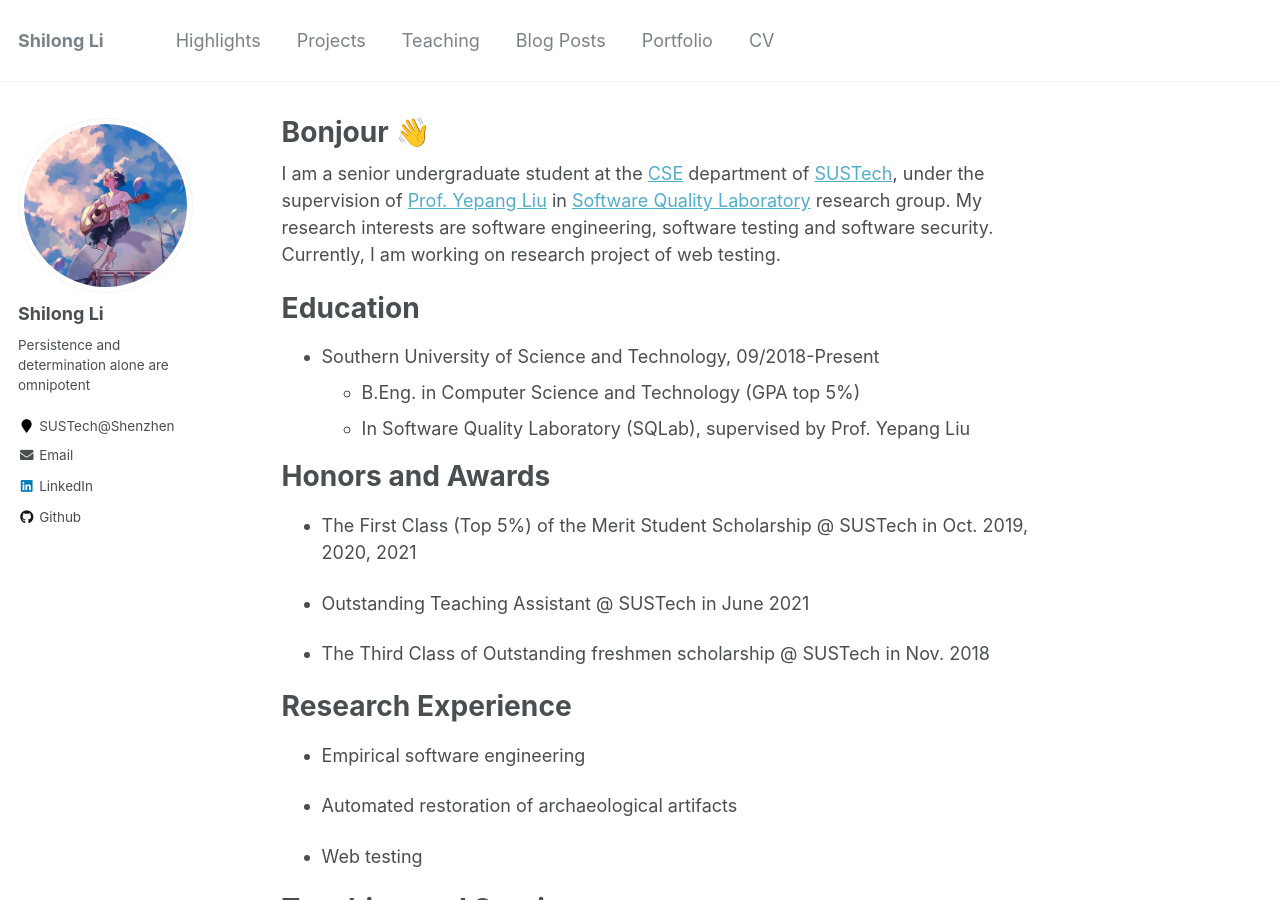
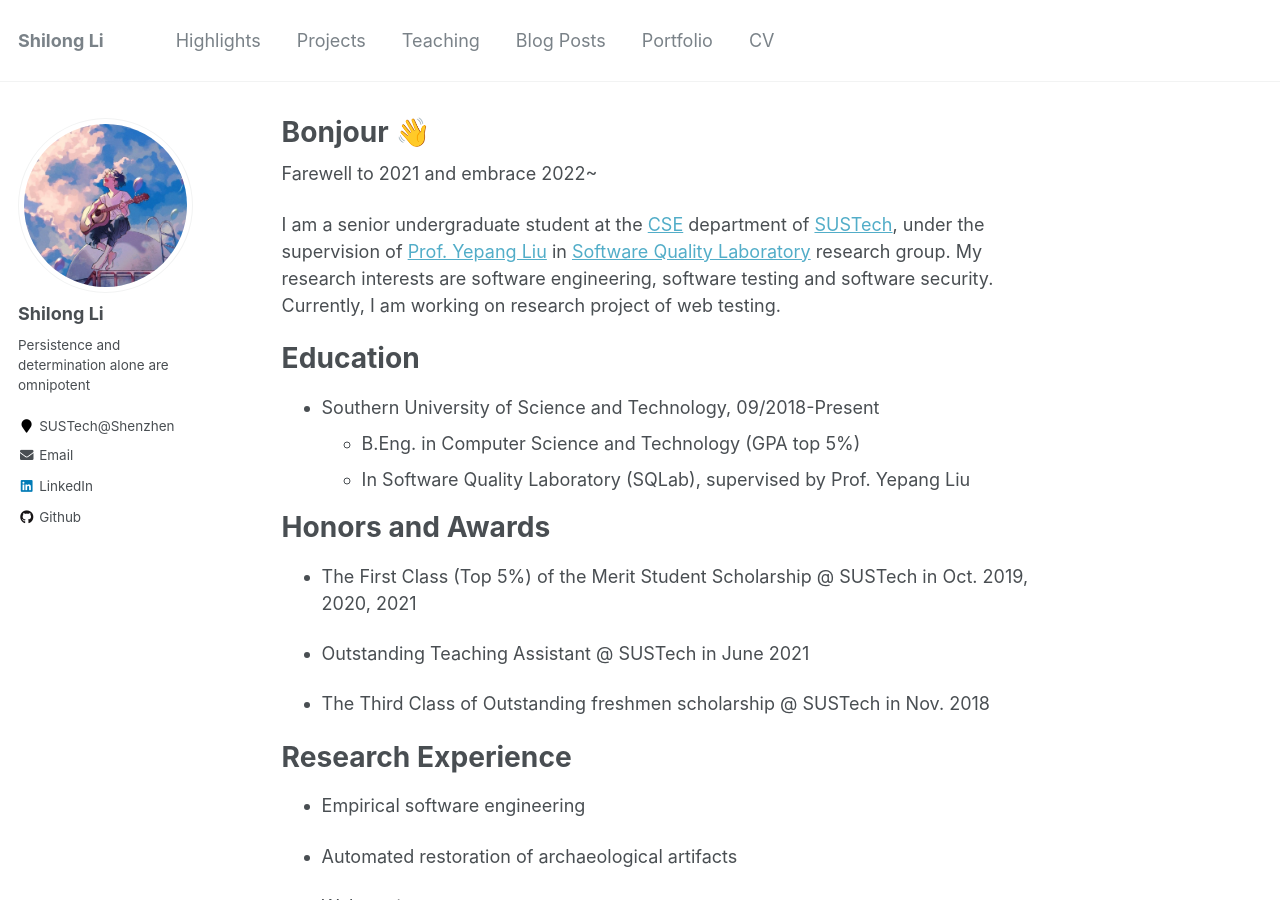
Before and after one commit to lethal233/lethal233.github.io, a Jekyll site: the page built from _pages/about.md, in a window 1280 px wide and 900 px high. Built offline with Jekyll 4.4.1, drawn with Linux system fonts in a browser that asks for light colours.

Commit message:
[update] last update in 2021!

```diff
--- a/_pages/about.md
+++ b/_pages/about.md
@@ -7,6 +7,9 @@
   - /about/
   - /about.html
 ---
+
+Farewell to 2021 and embrace 2022~
+
 
 I am a senior undergraduate student at the [CSE](http://cse.sustech.edu.cn) department of [SUSTech](https://www.sustech.edu.cn), under the supervision of [Prof. Yepang Liu](https://yepangliu.github.io) in [Software Quality Laboratory](https://sqlab-sustech.github.io) research group. My research interests are software engineering, software testing and software security. Currently, I am working on research project of web testing.
 
```
